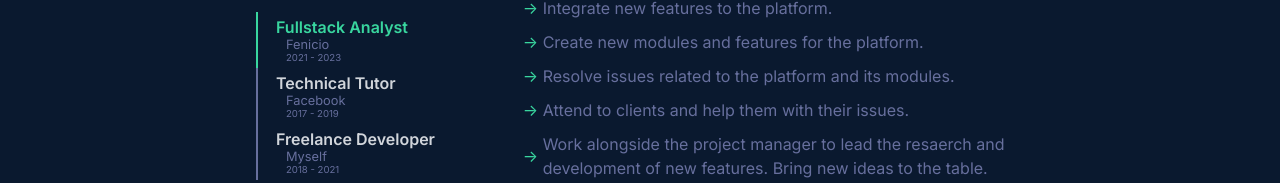
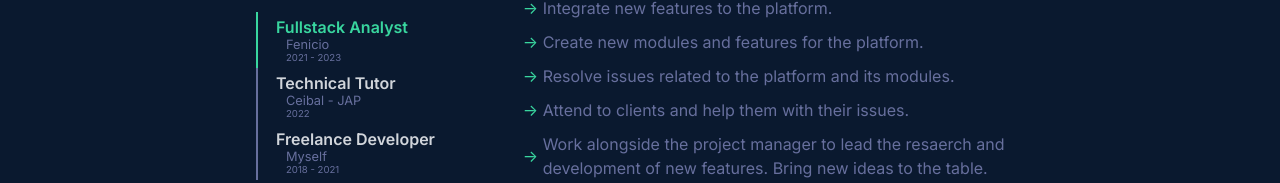
Before and after one commit to gabiito/profile, a Nuxt app: page /experience in a window 1280 px wide. Shown: the part 313-496 px from the top of the page. Built offline with nearby package versions, Linux system fonts and the light colour scheme.

Commit message:
Update experiencies info

```diff
--- a/src/pages/experience.vue
+++ b/src/pages/experience.vue
@@ -54,9 +54,9 @@ const data = [
     },
     {
         title: 'Technical Tutor',
-        company: 'Facebook',
-        companyLink: 'https://facebook.com',
-        date: '2017 - 2019',
+        company: 'Ceibal - JAP',
+        companyLink: 'https://jovenesaprogramar.edu.uy/',
+        date: '2022',
         task: [
             'Introduce new topics to the students and help them understand the concepts.',
             'Follow up on the students progress. Help them with their issues and provide feedback of their progress throughout the course.',
```
